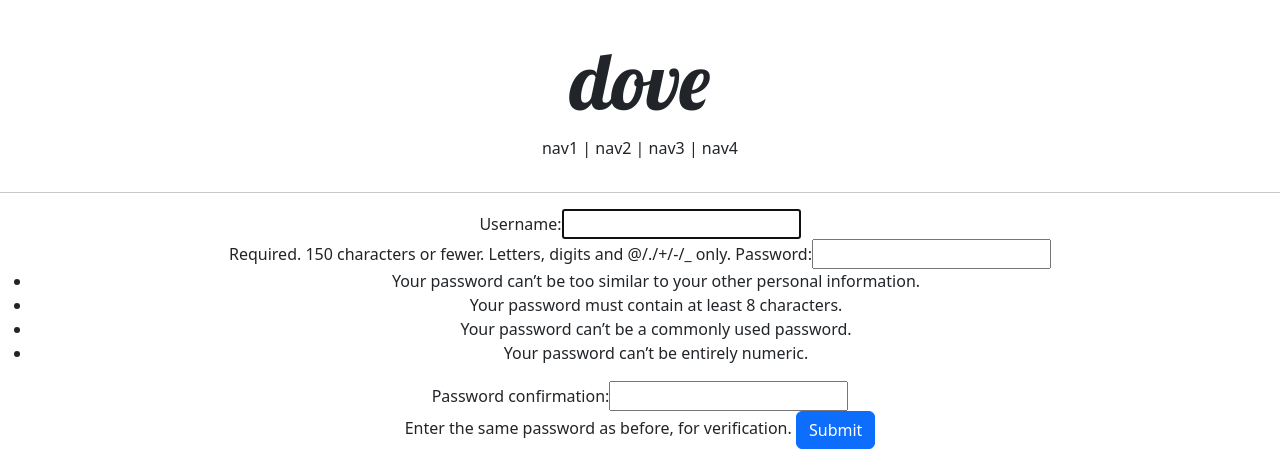
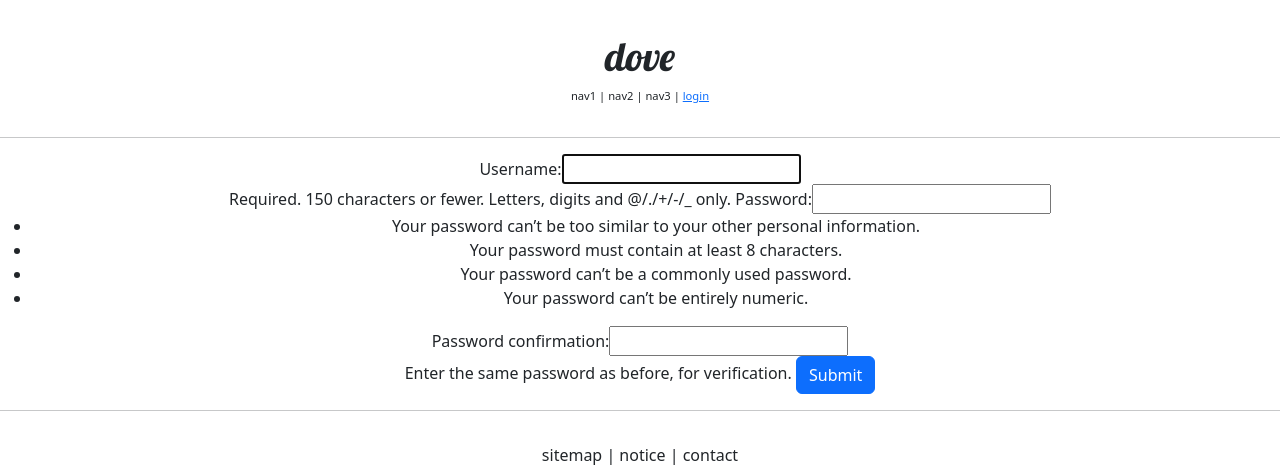
Before and after one commit to dove9441/myblog, a Django app: page /account/create/ in a window 1280 px wide. Shown: the top 465 px of the page. Run offline with Django 3.2, Linux system fonts and the light colour scheme.

Commit message:
django course 22 commit

```diff
--- a/blog/accountapp/templates/accountapp/create.html
+++ b/blog/accountapp/templates/accountapp/create.html
@@ -1,12 +1,12 @@
 {% extends 'base.html' %}
 
+
 {% block content %}
-<div style="text-align:center">
+	<div style="text-align:center;">
         <form action="{% url 'accountapp:create' %}" method="post">
             {% csrf_token %}
             {{ form }} <!--views.py의 AccountCreateview 클래스의 UserCreationForm을 그대로 불러온다.-->
             <input type="submit" class="btn btn-primary">
         </form>
     </div>
-
 {% endblock %}
--- a/blog/accountapp/urls.py
+++ b/blog/accountapp/urls.py
@@ -1,6 +1,7 @@
 from django.contrib import admin
 from django.urls import path, include #include 추가
 from accountapp.views import * #views.py의 funtion, class view들을 불러온다
+from django.contrib.auth.views import LoginView, LogoutView  #django 내장 Login/Logout View를 불러온다.
 
 #urls.path(route, view, kwrags=None, name=None,Pattern=)
 
@@ -9,6 +10,10 @@ app_name='accountapp' #하면 좋음. 계속 쳐야 하니 그냥 이름 변수
 
 urlpatterns = [
     path('hello_world/', hello_world, name='hello_world'),
+
+    path('login/', LoginView.as_view(template_name='accountapp/login.html'), name='login'), #로그인 view는 따로 템플릿 설정
+    path('logout/', LogoutView.as_view(), name='logout'), #로그아웃 뷰는 없어도 됨.
+
     path('create/', AccountCreateView.as_view(), name='create'), #class형 view는 이후에 .as_view()를 적어야 한다.
 
 ]
--- a/blog/blog/settings.py
+++ b/blog/blog/settings.py
@@ -12,6 +12,7 @@ https://docs.djangoproject.com/en/2.2/ref/settings/
 
 import os
 from pathlib import Path
+from django.urls import reverse, reverse_lazy
 
 # Build paths inside the project like this: os.path.join(BASE_DIR, ...)
 BASE_DIR = os.path.dirname(os.path.dirname(os.path.abspath(__file__)))
@@ -128,3 +129,7 @@ STATIC_ROOT = os.path.join(BASE_DIR, 'staticfiles')
 STATICFILES_DIRS = [
     os.path.join (BASE_DIR, 'static'),   #blog/static을 의미한다 (콤마 필수)
                    ]
+
+
+LOGIN_REDIRECT_URL = reverse_lazy('accountapp:hello_world')
+LOGOUT_REDIRECT_URL = reverse_lazy('accountapp:login') #로그아웃 시 윗줄의 LOGIN_REDIRECT_URL로 이동. 여기서 또 hello_world로 이동한다.
--- a/blog/templates/header.html
+++ b/blog/templates/header.html
@@ -1,14 +1,22 @@
 <div class="dove_header">
     <!-- rem은 상위 요소의 상대적 크기로 지정. body의 상대적 크기로 각 영역을 나누고 (이번엔 10, 20 ,10이다)내용을 채워넣는다. rem을 적극 이용하자. 나머지 여백 조정 등을 한다.-->
     <div>
-        <h1 class="dove_logo" style="margin-top:1rem; font-size:5rem;">dove</h1>
+        <h1 class="dove_logo" style="margin-top:1rem;">dove</h1>
     </div>
 
-    <div style="font-size:1rem;">
+    <div style="font-size:.7rem;">
         <span>nav1</span> |
         <span>nav2</span> |
         <span>nav3</span> |
-        <span>nav4</span>
+        {% if not user.is_authenticated %}
+        <a href="{% url 'accountapp:login' %}?next={{ request.path }}"> <!-- login 이후 redirect는 1. next 인자, 2. LOGIN_REDIRECT_URL (settings.py)를 통해 redirect됨.-->
+            <span>login</span>
+        </a>
+        {% else %}
+        <a href="{% url 'accountapp:logout' %}?next={{ request.path }}">
+            <span>logout</span>
+        </a>
+        {% endif %}
     </div>
 
 
```
Also changed, not shown: blog/accountapp/templates/accountapp/login.html (added, +18 -0 lines), blog/db.sqlite3. Lines whose indentation alone changed are shown as unchanged.
